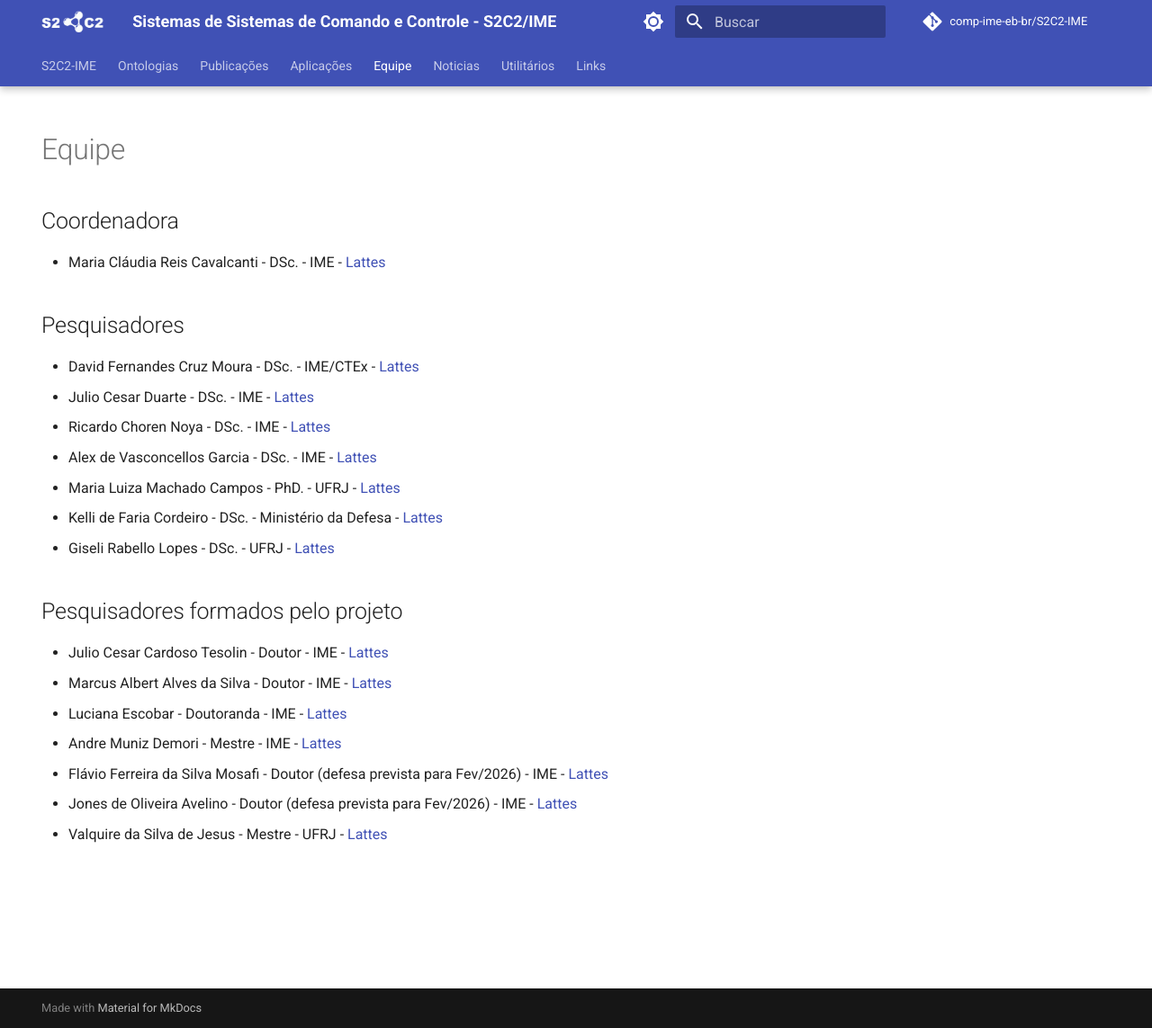
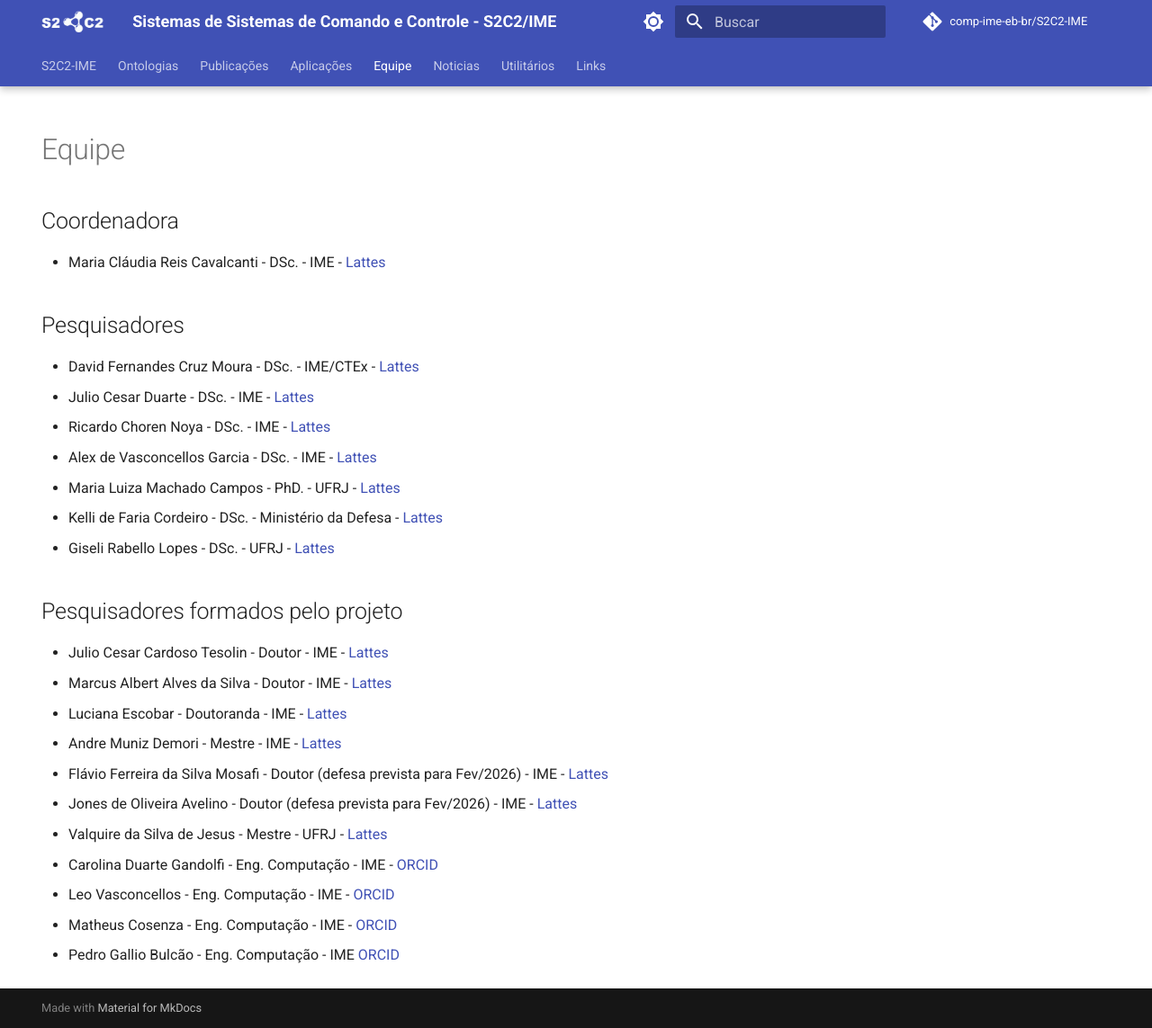
Before and after one commit to comp-ime-eb-br/S2C2-IME, an MkDocs documentation site: the page built from docs/equipe.md, in a window 1280 px wide and 1143 px high. Shown: the whole window at 90% size. Built offline with MkDocs 1.6.1 and Material for MkDocs 9.7.7, drawn with Linux system fonts in a browser that asks for light colours; comment, search, counter and statistics services are not loaded.

Commit message:
Update equipe.md

```diff
--- a/docs/equipe.md
+++ b/docs/equipe.md
@@ -24,3 +24,7 @@ hide:
 - Flávio Ferreira da Silva Mosafi - Doutor (defesa prevista para Fev/2026) - IME - [Lattes](http://lattes.cnpq.br/0601021723340429)
 - Jones de Oliveira Avelino	- Doutor (defesa prevista para Fev/2026) - IME - [Lattes](http://lattes.cnpq.br/0111943490858704)
 - Valquire da Silva de Jesus - Mestre - UFRJ - [Lattes](http://lattes.cnpq.br/2808697732330017)
+- Carolina Duarte Gandolfi - Eng. Computação - IME - [ORCID](https://orcid.org/0009-0006-1173-8600)
+- Leo Vasconcellos - Eng. Computação - IME - [ORCID](https://orcid.org/0009-0005-9020-3059)
+- Matheus Cosenza - Eng. Computação - IME - [ORCID](https://orcid.org/0009-0008-4329-0956)
+- Pedro Gallio Bulcão - Eng. Computação - IME [ORCID](https://orcid.org/0009-0008-6666-0104)
```
